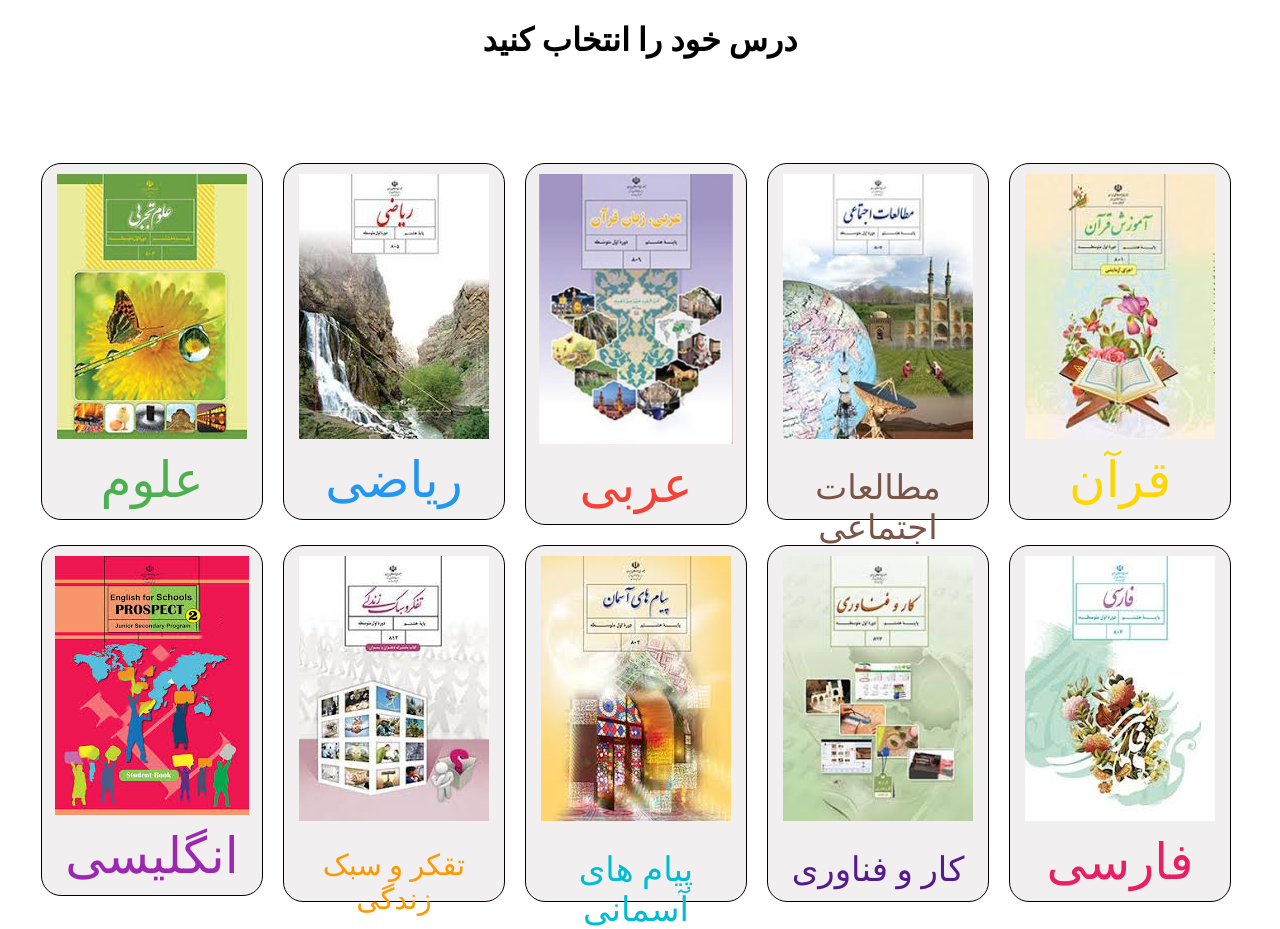
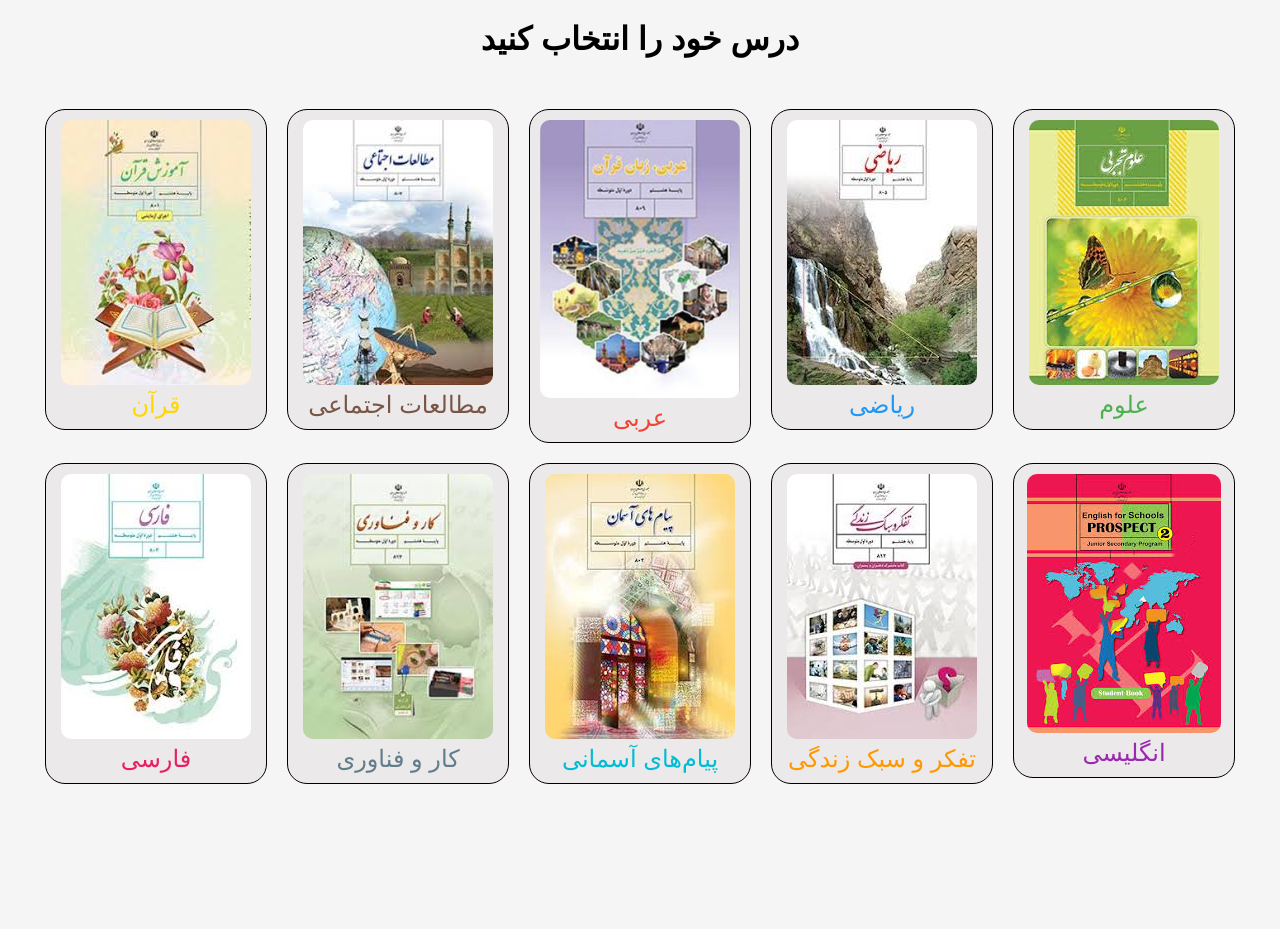
Before and after one commit to hesam878/-studying, a plain HTML site: page hashtom.html in a window 1280 px wide. After the commit the page ends 814 px from the top, so only its background shows below. Drawn offline with Linux system fonts and the light colour scheme.

Commit message:
hashtom.html

```diff
--- a/hashtom.html
+++ b/hashtom.html
@@ -1,99 +1,175 @@
 <!DOCTYPE html>
+<html lang="fa">
 <head>
+  <title>کلاس هشتم</title>
+  <meta charset="utf-8">
+  <meta name="viewport" content="width=device-width, initial-scale=1">
+  <style>
+    /* استایل پایه */
+    body {
+      font-family: 'Iranian Sans', sans-serif;
+      direction: rtl;
+      background-color: #f5f5f5;
+      margin: 0;
+      padding: 0;
+    }
 
-  <title>کلاس هشتم</title>
+    h1 {
+      text-align: center;
+      margin-top: 20px;
+    }
 
+    .container {
+      display: flex;
+      flex-wrap: wrap; /* برای جلوگیری از سرریز در صفحات کوچک */
+      justify-content: center; /* مرکز‌چینی عناصر */
+      padding: 20px;
+    }
+
+    .card {
+      background-color: rgba(219, 215, 215, 0.397);
+      border: 1px solid black;
+      border-radius: 20px;
+      width: 200px;
+      margin: 10px;
+      padding: 10px;
+      text-align: center;
+      font-size: 24px; /* اندازه فونت کاهش یافته */
+      color: #4CAF50;
+      text-decoration: none;
+      transition: transform 0.3s ease, box-shadow 0.3s ease;
+      overflow: hidden; /* جلوگیری از بیرون زدن محتوا */
+      min-height: 200px; /* حداقل ارتفاع کارت */
+    }
+
+    .card img {
+      max-width: 100%; /* تصویر کاملاً داخل کارت جا بگیرد */
+      height: auto;
+      border-radius: 10px;
+      object-fit: cover; /* تصویر به درستی داخل کارت قرار گیرد */
+    }
+
+    .card:hover {
+      transform: scale(1.05); /* افزایش اندازه هنگام هاور */
+      box-shadow: 0 8px 16px rgba(0, 0, 0, 0.2);
+    }
+
+    a {
+      text-decoration: none;
+      color: inherit;
+    }
+
+    /* Media Query برای موبایل */
+    @media (max-width: 480px) {
+      .card {
+        width: 120px; /* عرض کارت کاهش یافته */
+        font-size: 14px; /* اندازه فونت کاهش یافته */
+        min-height: 150px; /* حداقل ارتفاع کارت */
+        padding: 8px; /* فضای داخلی کمتر */
+        overflow: hidden; /* جلوگیری از بیرون زدن محتوا */
+      }
+
+      .card img {
+        max-width: 100%; /* تصویر کاملاً داخل کارت جا بگیرد */
+        height: auto;
+        object-fit: cover; /* تصویر به درستی داخل کارت قرار گیرد */
+      }
+
+      h1 {
+        font-size: 20px; /* اندازه عنوان کاهش یافته */
+      }
+
+      .card div {
+        font-size: 12px; /* اندازه متن پایین کارت کاهش یافته */
+        white-space: nowrap; /* جلوگیری از شکستن خط متن */
+        overflow: hidden; /* جلوگیری از بیرون زدن متن */
+        text-overflow: ellipsis; /* اضافه شدن `...` به متن‌های طولانی */
+      }
+    }
+
+    /* Media Query برای لپ‌تاپ */
+    @media (min-width: 1024px) and (max-width: 1440px) {
+      .card {
+        width: 200px;
+        font-size: 24px; /* اندازه فونت مناسب */
+        min-height: 250px; /* حداقل ارتفاع کارت */
+      }
+    }
+  </style>
 </head>
-<body style="font-family: iranian sans;">
-    <h1 style="text-align: center;">درس خود را انتخاب کنید</h1>
-    <br>
-    <br>
-    <br>
-    <br>
-    <div>
-        <section>
-            <div style="display: flex;padding-left:23px;">
-                <a href="amozesh.html"style="text-decoration: none">
-              <div style="background-color: rgba(219, 215, 215, 0.397); width: 200px; border: 1px solid black; padding: 10px; text-align: center; font-size: 50px; font-family: iranian sans; color: #4CAF50; border-radius: 20px;margin: 10px;">
-                <img src="oloom.jpg">
-                علوم
+<body>
+  <h1>درس خود را انتخاب کنید</h1>
+  <div class="container">
+    <!-- کارت علوم -->
+    <a href="amozesh.html">
+      <div class="card" style="color: #4CAF50;">
+        <img src="oloom.jpg" alt="علوم">
+        <div>علوم</div>
       </div>
     </a>
-                <a href="amozesh reyazi.html"style="text-decoration: none">
-              <div style="background-color: rgba(219, 215, 215, 0.397); width: 200px; border: 1px solid black; padding: 10px; text-align: center; font-size: 50px; font-family: iranian sans; color: #2196F3; border-radius: 20px;margin: 10px;">
-                <img src="ryazi1.jpg">
-                ریاضی
+    <!-- کارت ریاضی -->
+    <a href="amozesh reyazi.html">
+      <div class="card" style="color: #2196F3;">
+        <img src="ryazi1.jpg" alt="ریاضی">
+        <div>ریاضی</div>
       </div>
     </a>
-              <a href="amozesh arabi.html"style="text-decoration: none">
-              <div style="background-color: rgba(219, 215, 215, 0.397); width: 200px; border: 1px solid black; padding: 10px; text-align: center; font-size: 50px; font-family: iranian sans; color: #F44336; border-radius: 20px;margin: 10px;">
-                <img src="arabi1.jpg"style="height: 270px;">
-                عربی
+    <!-- کارت عربی -->
+    <a href="amozesh arabi.html">
+      <div class="card" style="color: #F44336;">
+        <img src="arabi1.jpg" alt="عربی">
+        <div>عربی</div>
       </div>
     </a>
-              <a href=""style="text-decoration: none">
-              <div style="background-color: rgba(219, 215, 215, 0.397); width: 200px; height: 335px; border: 1px solid black; padding: 10px; text-align: center; font-size: 34px; font-family: iranian sans; color: #795548; border-radius: 20px;margin: 10px;">
-
-                <img src="motalat1.jpg">
-               <div style="padding-top: 20px;">
-                مطالعات اجتماعی
-                </div>
+    <!-- کارت مطالعات اجتماعی -->
+    <a href="#">
+      <div class="card" style="color: #795548;">
+        <img src="motalat1.jpg" alt="مطالعات اجتماعی">
+        <div>مطالعات اجتماعی</div>
       </div>
     </a>
-              <a href=""style="text-decoration: none">
-              <div style="background-color: rgba(219, 215, 215, 0.397); width: 200px; border: 1px solid black; padding: 10px; text-align: center; font-size: 50px; font-family: iranian sans; color: #FFD700; border-radius: 20px;margin: 10px;">
-                <img src="ghoran1.jpg">
-                قرآن
+    <!-- کارت قرآن -->
+    <a href="#">
+      <div class="card" style="color: #FFD700;">
+        <img src="ghoran1.jpg" alt="قرآن">
+        <div>قرآن</div>
+      </div>
+    </a>
+    <!-- کارت انگلیسی -->
+    <a href="amozesh englisi.html">
+      <div class="card" style="color: #9C27B0;">
+        <img src="English1.jpg" alt="انگلیسی">
+        <div>انگلیسی</div>
+      </div>
+    </a>
+    <!-- کارت تفکر و سبک زندگی -->
+    <a href="#">
+      <div class="card" style="color: #FF9800;">
+        <img src="tafakor1.jpg" alt="تفکر و سبک زندگی">
+        <div>تفکر و سبک زندگی</div>
+      </div>
+    </a>
+    <!-- کارت پیام‌های آسمانی -->
+    <a href="#">
+      <div class="card" style="color: #00BCD4;">
+        <img src="payam1.jpg" alt="پیام‌های آسمانی">
+        <div>پیام‌های آسمانی</div>
+      </div>
+    </a>
+    <!-- کارت کار و فناوری -->
+    <a href="#">
+      <div class="card" style="color: #607D8B;">
+        <img src="fanavari1.jpg" alt="کار و فناوری">
+        <div>کار و فناوری</div>
+      </div>
+    </a>
+    <!-- کارت فارسی -->
+    <a href="#">
+      <div class="card" style="color: #E91E63;">
+        <img src="farsi1.jpg" alt="فارسی">
+        <div>فارسی</div>
       </div>
     </a>
   </div>
-            <div style="display: flex;padding-left:23px;">
-            <a href="amozesh englisi.html"style="text-decoration: none">
-                <div style="background-color: rgba(219, 215, 215, 0.397); width: 200px; border: 1px solid black; padding: 10px; text-align: center; font-size: 50px; font-family: iranian sans; color:  #9C27B0; border-radius: 20px;margin: 10px;">
-                  <img src="English1.jpg">
-                   انگلیسی
-                </div>
-                </a>
-
-                <a href=""style="text-decoration: none">
-                  <div style="background-color: rgba(219, 215, 215, 0.397); width: 200px; height: 335px; border: 1px solid black; padding: 10px; text-align: center; font-size: 29px; font-family: iranian sans; color: #FF9800; border-radius: 20px;margin: 10px;">
-
-                    <img src="tafakor1.jpg">
-                   <div style="padding-top: 20px;">
-                    تقکر و سبک زندگی
-                    </div>
-                  </div>
-                    </a>
-                 <a href=""style="text-decoration: none">
-                    <div style="background-color: rgba(219, 215, 215, 0.397); width: 200px; height: 335px; border: 1px solid black; padding: 10px; text-align: center; font-size: 34px; font-family: iranian sans; color: #00BCD4; border-radius: 20px;margin: 10px;">
-
-                      <img src="payam1.jpg">
-                     <div style="padding-top: 20px;">
-                      پیام های آسمانی
-                      </div>
-                    </div>
-                      </a>
-
-                      <a href=""style="text-decoration: none">
-                        <div style="background-color: rgba(219, 215, 215, 0.397); width: 200px; height: 335px; border: 1px solid black; padding: 10px; text-align: center; font-size: 34px; font-family: iranian sans; color: 607D8B; border-radius: 20px;margin: 10px;">
-
-                          <img src="fanavari1.jpg">
-                         <div style="padding-top: 20px;">
-                          کار و فناوری
-                          </div>
-                        </div>
-                          </a>
-
-                      <a href=""style="text-decoration: none">
-                        <div style="background-color: rgba(219, 215, 215, 0.397); width: 200px; border: 1px solid black; padding: 10px; text-align: center; font-size: 50px; font-family: iranian sans; color: #E91E63; border-radius: 20px;margin: 10px;">
-                          <img src="farsi1.jpg">
-                           فارسی
-                        </div>
-                        </a>
-                </div>
-          </div>
-          </section>
-
-
-
 </body>
+</html>
```
Lines whose indentation alone changed are shown as unchanged.
